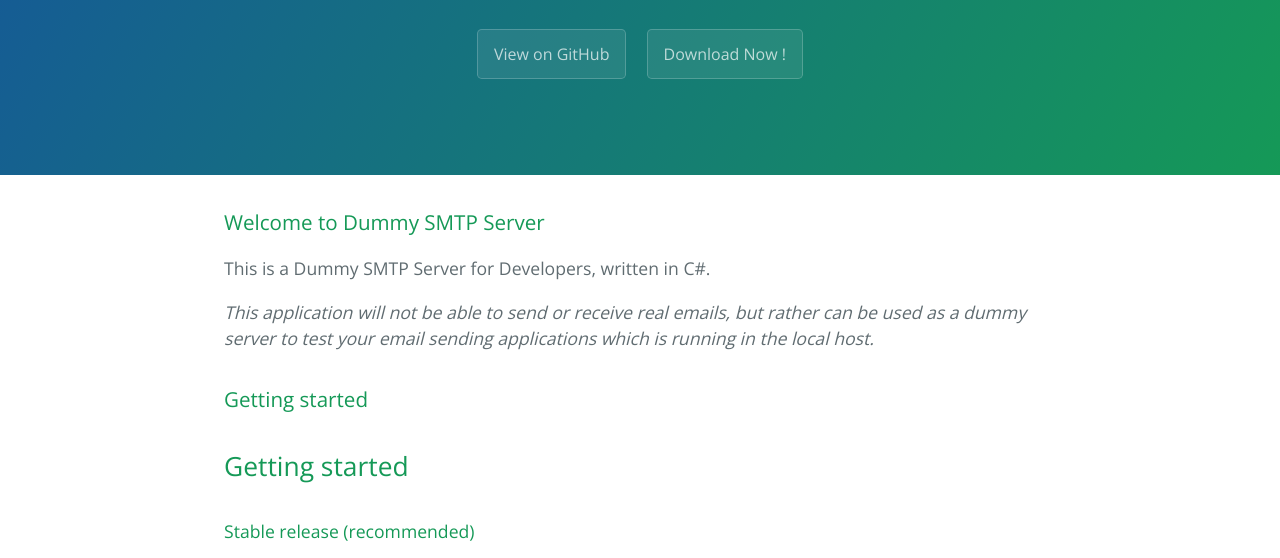
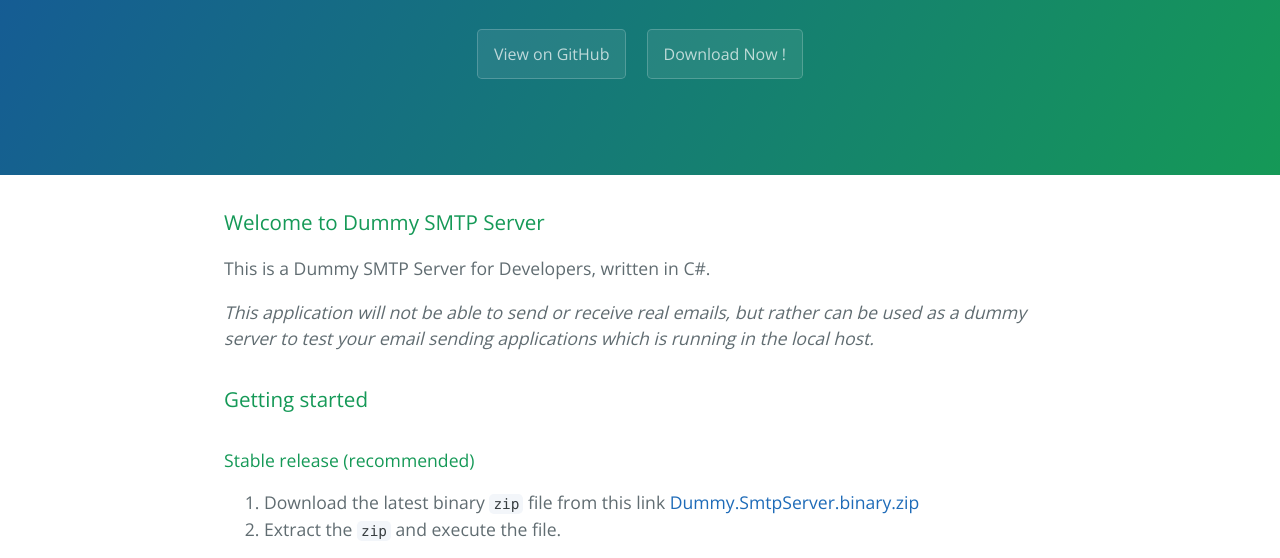
Before and after one commit to farajfarook/dummy-smtp-server, a plain HTML site: page index.html in a window 1280 px wide. Shown: the part 208-766 px from the top of the page. Drawn offline with nearby package versions, Linux system fonts and the light colour scheme.

Commit message:
Update index.html

```diff
--- a/index.html
+++ b/index.html
@@ -28,9 +28,6 @@
 
 <h3>
 <a id="getting-started" class="anchor" href="#getting-started" aria-hidden="true"><span class="octicon octicon-link"></span></a>Getting started</h3>
-
-<h2>
-<a id="getting-started-1" class="anchor" href="#getting-started-1" aria-hidden="true"><span class="octicon octicon-link"></span></a>Getting started</h2>
 
 <h4>
 <a id="stable-release-recommended" class="anchor" href="#stable-release-recommended" aria-hidden="true"><span class="octicon octicon-link"></span></a>Stable release (recommended)</h4>
```
